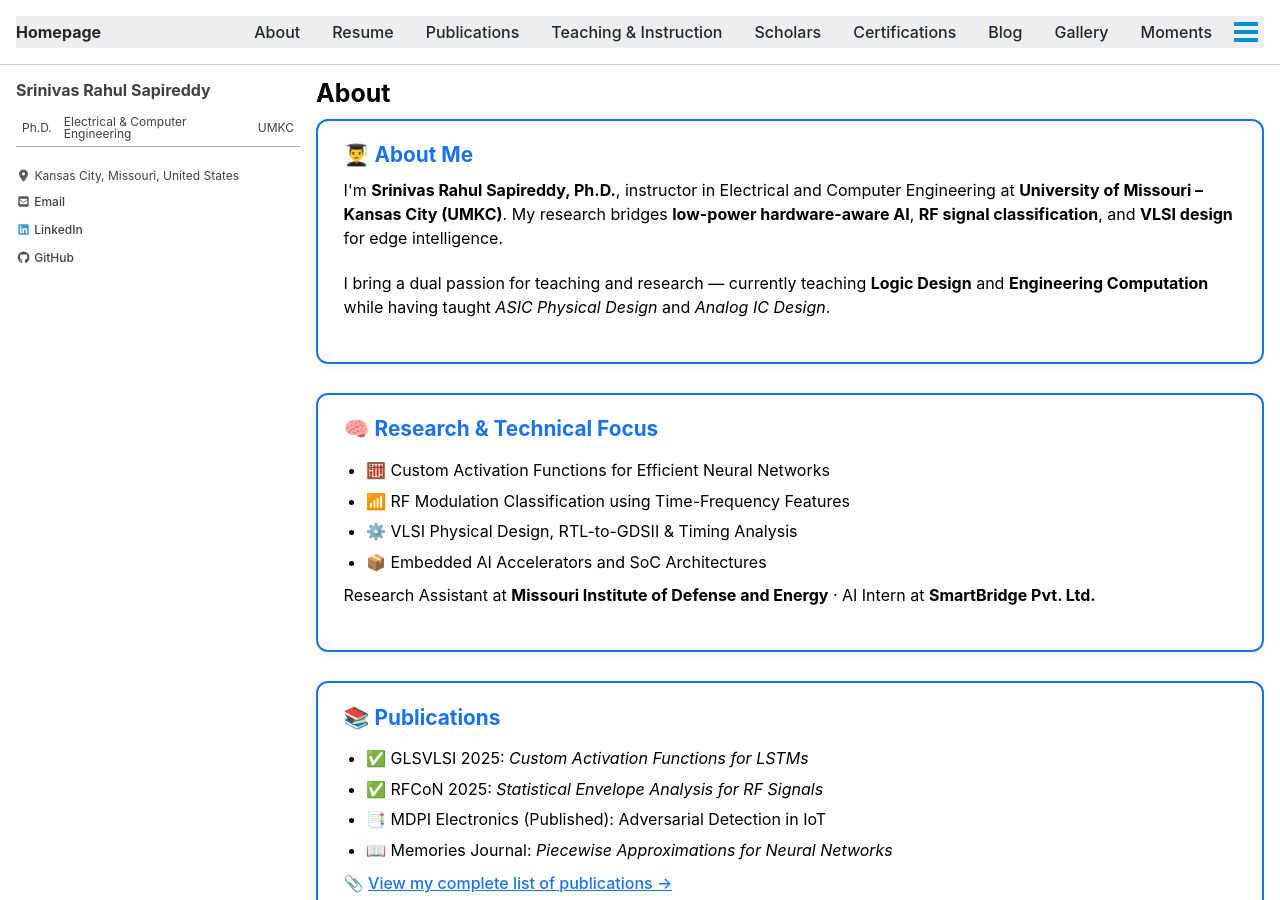
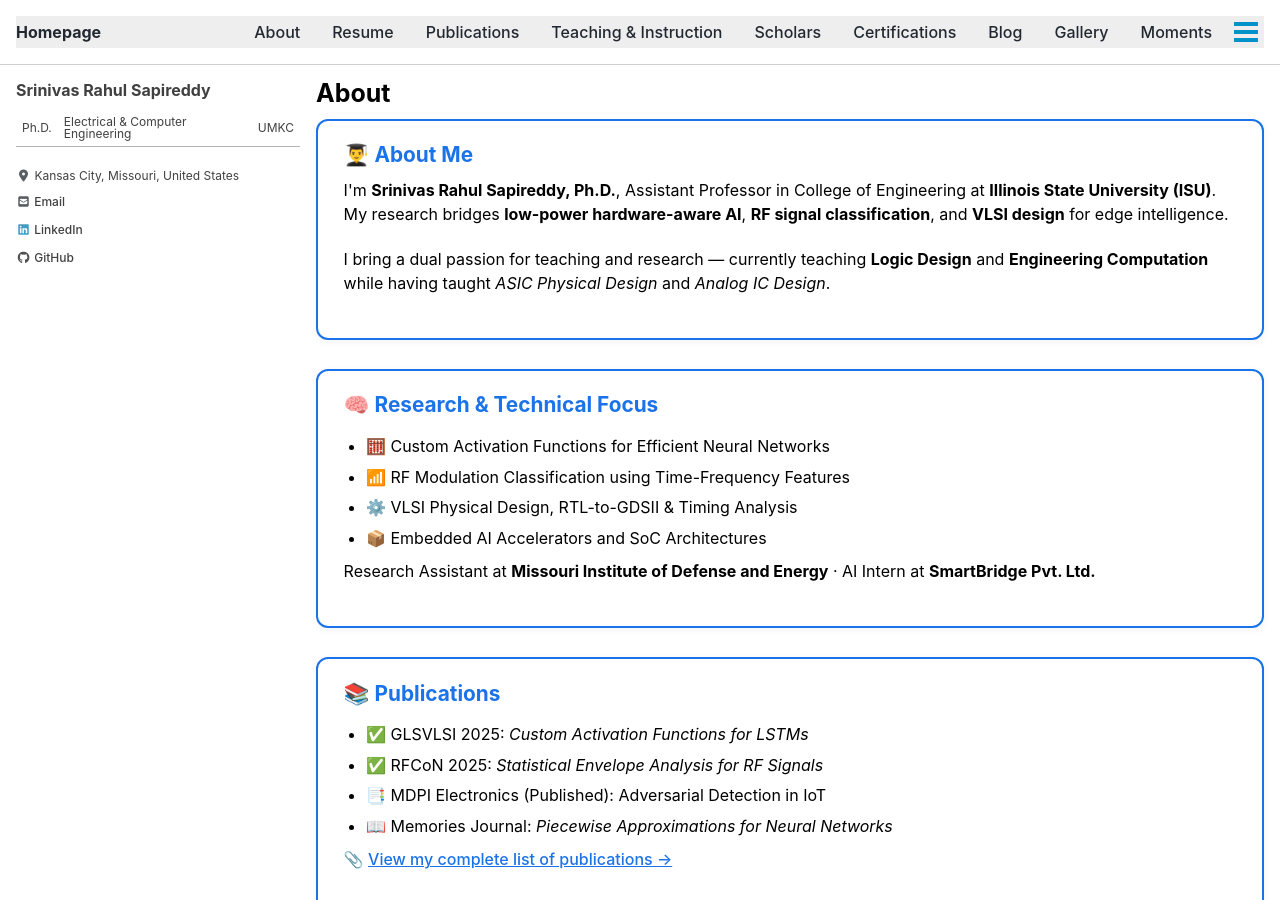
Before and after one commit to srsapireddy/srsapireddy.github.io, a Jekyll site: the page built from _pages/about.md, in a window 1280 px wide and 900 px high. Built offline with Jekyll 4.4.1, drawn with Linux system fonts in a browser that asks for light colours; cached includes are drawn as plain includes; nearby versions of some CDN libraries.

Commit message:
Update about.md

```diff
--- a/_pages/about.md
+++ b/_pages/about.md
@@ -60,7 +60,7 @@ a:hover {
 <div class="about-section">
 <h3>👨‍🎓 About Me</h3>
 <p>
-I'm <strong>Srinivas Rahul Sapireddy, Ph.D.</strong>, instructor in Electrical and Computer Engineering at <strong>University of Missouri – Kansas City (UMKC)</strong>. My research bridges <strong>low-power hardware-aware AI</strong>, <strong>RF signal classification</strong>, and <strong>VLSI design</strong> for edge intelligence.
+I'm <strong>Srinivas Rahul Sapireddy, Ph.D.</strong>, Assistant Professor in College of Engineering at <strong>Illinois State University (ISU)</strong>. My research bridges <strong>low-power hardware-aware AI</strong>, <strong>RF signal classification</strong>, and <strong>VLSI design</strong> for edge intelligence.
 </p>
 <p>
 I bring a dual passion for teaching and research — currently teaching <strong>Logic Design</strong> and <strong>Engineering Computation</strong> while having taught <em>ASIC Physical Design</em> and <em>Analog IC Design</em>.
```
